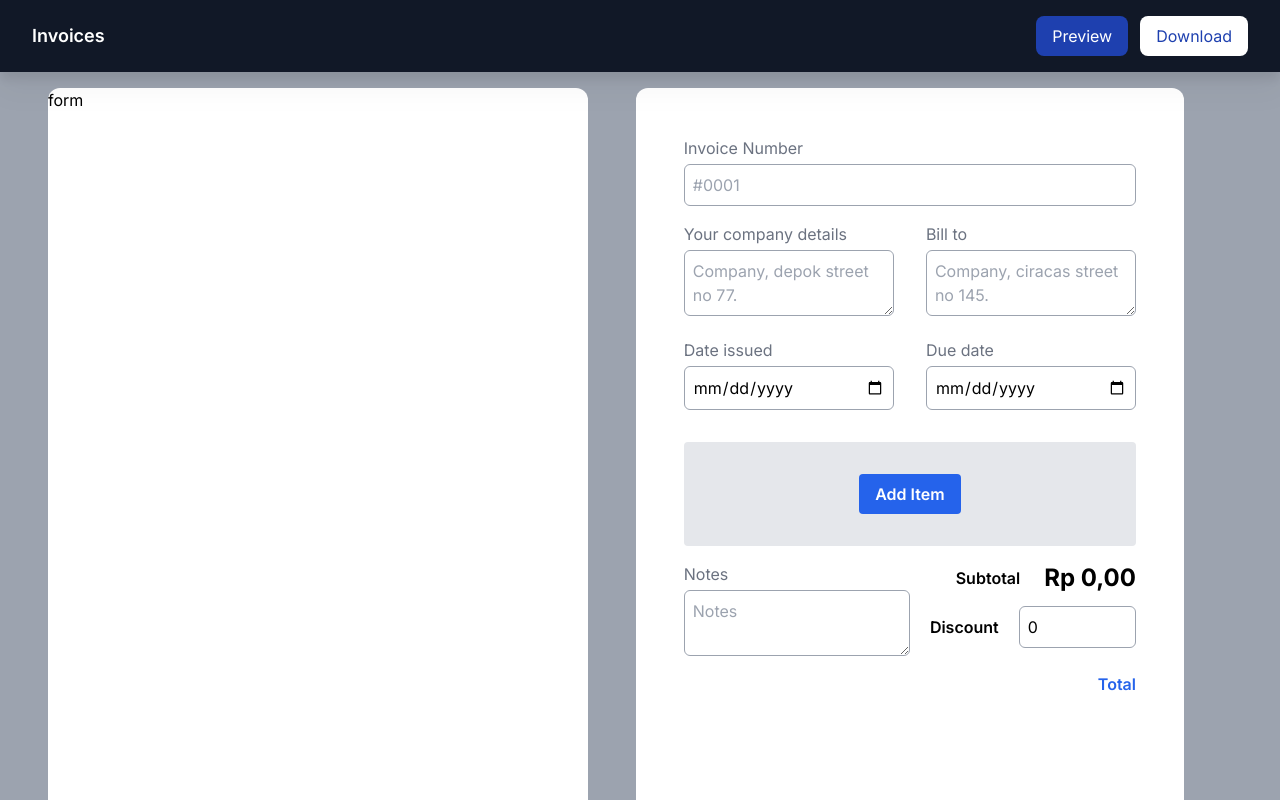
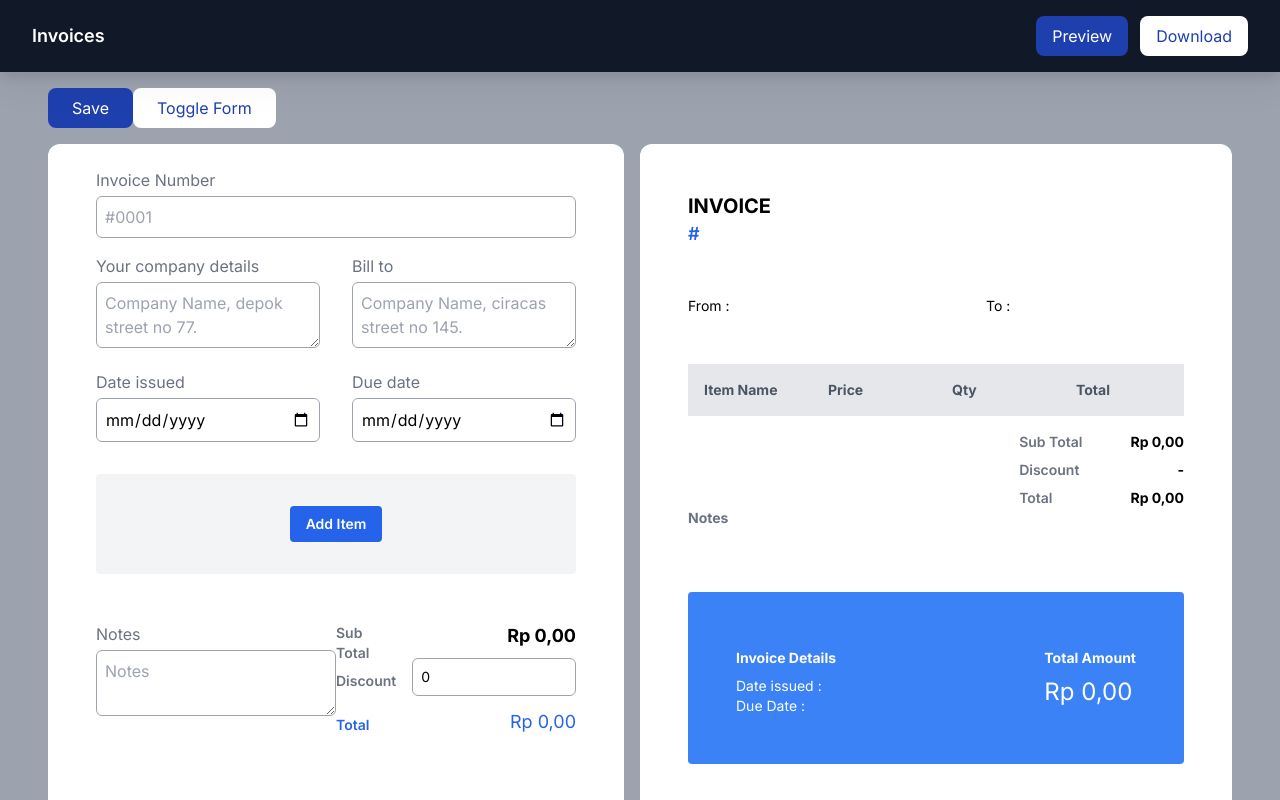
Before and after one commit to rahulsya/Invoice-generator, a Next.js app: page /invoices in a window 1280 px wide. Shown: the top 800 px of the page. Built offline with nearby package versions, Linux system fonts and the light colour scheme.

Commit message:
feat: add preview invoice

```diff
--- a/src/app/invoices/form.tsx
+++ b/src/app/invoices/form.tsx
@@ -4,31 +4,31 @@ import React, { useState } from "react";
 import InvoiceItem from "./invoice-items";
 import useItem from "@/hooks/useItem";
 import { formatNumber } from "@/utils";
+import { Details, Item } from "@/@types/types";
+import useDetail from "@/hooks/useDetail";
 
-type Details = {
-  invoice_number: string;
-  bill_from: string;
-  bill_to: string;
-  date: string;
-  due_date: string;
-  notes: string;
-  discount: number;
+type IProps = {
+  Items: Item[];
+  totalPrice: () => number;
+  setItems: React.Dispatch<React.SetStateAction<Item[]>>;
+  removeItem: (id: number) => void;
+  addNewItem: () => void;
+  // details
+  Details: Details;
+  setDetails: React.Dispatch<React.SetStateAction<Details>>;
 };
 
-function Form() {
-  const { Items, setItems, addNewItem, removeItem, totalPrice } = useItem();
-  const [Details, setDetails] = useState<Details>({
-    invoice_number: "",
-    bill_from: "",
-    bill_to: "",
-    date: "",
-    due_date: "",
-    notes: "",
-    discount: 0,
-  });
-  console.log(Details);
-
+function Form({
+  Items,
+  totalPrice,
+  setItems,
+  removeItem,
+  addNewItem,
+  Details,
+  setDetails,
+}: IProps) {
   const formatTotal = formatNumber(totalPrice());
+  const formatFinalTotal = formatNumber(totalPrice() - Details.discount);
 
   const onChangeDetails = (
     event: React.ChangeEvent<HTMLInputElement | HTMLTextAreaElement>
@@ -52,7 +52,7 @@ function Form() {
         <Input
           onChange={(e) => onChangeDetails(e)}
           value={Details?.bill_from}
-          placeholder="Company, depok street no 77."
+          placeholder="Company Name, depok street no 77."
           title="Your company details"
           name="bill_from"
           type="text-area"
@@ -61,7 +61,7 @@ function Form() {
         <Input
           onChange={(e) => onChangeDetails(e)}
           value={Details?.bill_to}
-          placeholder="Company, ciracas street no 145."
+          placeholder="Company Name, ciracas street no 145."
           title="Bill to"
           name="bill_to"
           type="text-area"
@@ -83,7 +83,7 @@ function Form() {
         />
       </div>
       {/* items */}
-      <div className="bg-gray-200 mt-8 rounded p-4">
+      <div className="bg-gray-100 mt-8 rounded p-4">
         {/* form grup */}
         {Items.map((item, index) => {
           return (
@@ -99,14 +99,14 @@ function Form() {
         <div className="w-full flex justify-center my-4">
           <button
             onClick={() => addNewItem()}
-            className="font-semibold text-white bg-blue-600 rounded px-4 py-2"
+            className="font-semibold text-sm text-white bg-blue-600 rounded px-4 py-2"
           >
             Add Item
           </button>
         </div>
       </div>
       {/* end items */}
-      <div className="flex flex-row items-start mt-4">
+      <div className="flex flex-row items-start mt-12">
         <div className="w-1/2">
           <Input
             onChange={(e) => onChangeDetails(e)}
@@ -117,24 +117,25 @@ function Form() {
             name="notes"
           />
         </div>
-        <div className="w-1/2 flex flex-col justify-end items-end">
-          <div className="flex flex-row items-center">
-            <div className="font-semibold mr-6">Subtotal</div>
-            <div className="font-bold text-2xl">{formatTotal}</div>
+        <div className="w-1/2 flex flex-row justify-end items-center text-sm">
+          <div className="pr-4 text-gray-500 font-semibold">
+            <div className="pb-2">Sub Total</div>
+            <div className="pb-2">Discount</div>
+            <div className="pt-4 text-blue-600">Total</div>
           </div>
-          <div className="flex flex-row items-center py-3">
-            <div className="font-semibold px-5">Discount</div>
+          <div className="text-end items-end">
+            <div className="font-bold text-lg pb-2">{formatTotal}</div>
+            <div>
               <Input
                 onChange={(e) => onChangeDetails(e)}
                 value={Details?.discount.toString()}
                 placeholder="Discount"
                 type="number"
                 name="discount"
-              styles="w-[120px]"
+                styles="text-sm text-end"
               />
             </div>
-          <div className="flex flex-row items-center py-3">
-            <div className="font-semibold text-blue-600">Total</div>
+            <div className="pt-3 text-lg text-blue-600">{formatFinalTotal}</div>
           </div>
         </div>
       </div>
--- a/src/app/invoices/invoice-items.tsx
+++ b/src/app/invoices/invoice-items.tsx
@@ -33,50 +33,50 @@ function InvoiceItem({
 
   return (
     <div>
-      {showHeader && (
-        <div className="flex flex-row text-gray-500 mb-1">
-          <div className="w-[400px] mr-3">Item</div>
-          <div className="w-[200px] mr-3">Price</div>
-          <div className="w-[100px] mr-3">Qty</div>
-          <div className="w-[200px]">Total</div>
-        </div>
-      )}
-      <div className="flex flex-row items-center mb-4">
+      <div className="flex flex-row items-center mb-4 text-sm">
+        <div className="w-[400px] mr-3">
           <Input
             name="name"
             placeholder="Product name"
             onChange={(e) => {
               setItem(e);
             }}
+            title={showHeader ? "Item" : ""}
             type="text"
             value={item?.name}
-          styles="w-[400px] mr-3"
           />
+        </div>
+        <div className="w-[200px] mr-3">
           <Input
             name="price"
             placeholder="Price"
             onChange={(e) => setItem(e)}
+            title={showHeader ? "Price" : ""}
             type="number"
             value={item?.price.toString()}
-          styles="w-[200px] mr-3"
           />
+        </div>
+        <div className="w-[100px] mr-3">
           <Input
             name="qty"
             placeholder="Qty"
             onChange={(e) => setItem(e)}
+            title={showHeader ? "Qty" : ""}
             type="number"
             value={item?.qty.toString()}
-          styles="w-[100px] mr-3"
           />
+        </div>
+        <div className="w-[200px] mr-3">
           <Input
             name="qty"
             placeholder="Qty"
             onChange={(e) => setItem(e)}
+            title={showHeader ? "Total" : ""}
             type="number"
             value={totalPrice.toString()}
-          styles="w-[200px] mr-3"
             disable={true}
           />
+        </div>
         <button onClick={() => onRemoveItem()} className="pl-2">
           ✖
         </button>
--- a/src/app/invoices/page.tsx
+++ b/src/app/invoices/page.tsx
@@ -1,12 +1,71 @@
-import React from "react";
+"use client";
+import React, { useState } from "react";
 import Form from "./form";
+import Preview from "./preview";
+import useItem from "@/hooks/useItem";
+import useDetail from "@/hooks/useDetail";
 
 function Invoices() {
+  const { Items, setItems, addNewItem, removeItem, totalPrice, saveItems } =
+    useItem(
+      localStorage.getItem("items")
+        ? JSON.parse(localStorage.getItem("items") || "")
+        : []
+    );
+  const { Details, setDetails, saveDetails } = useDetail(
+    localStorage.getItem("detail")
+      ? JSON.parse(localStorage.getItem("detail") || "")
+      : {
+          invoice_number: "",
+          bill_from: "",
+          bill_to: "",
+          date: "",
+          due_date: "",
+          notes: "",
+          discount: 0,
+        }
+  );
+
+  const [toggleForm, setToggleForm] = useState(false);
+
   return (
-    <div className="flex flex-col lg:flex-row min-h-screen">
-      <div className="w-full h-screen lg:w-1/2 bg-white rounded-xl">form</div>
-      <div className="w-full min-h-screen lg:w-1/2  lg:mx-12 bg-white rounded-xl mt-4 lg:mt-0 p-12">
-        <Form />
+    <div>
+      <button
+        onClick={() => {
+          saveItems();
+          saveDetails();
+        }}
+        className="py-2 px-6 rounded-lg bg-blue-800 text-white mb-4"
+      >
+        Save
+      </button>
+      <button
+        onClick={() => setToggleForm((state) => !state)}
+        className="py-2 px-6 rounded-lg bg-white text-blue-800 mb-4"
+      >
+        Toggle Form
+      </button>
+      <div className="flex flex-col lg:flex-row min-h-screen">
+        {!toggleForm && (
+          <div className="w-full min-h-screen lg:w-1/2 bg-white rounded-xl px-12 pt-6">
+            <Form
+              addNewItem={addNewItem}
+              removeItem={removeItem}
+              Items={Items}
+              totalPrice={totalPrice}
+              setItems={setItems}
+              setDetails={setDetails}
+              Details={Details}
+            />
+          </div>
+        )}
+        <div
+          className={`w-full min-h-screen ${
+            toggleForm ? "w-full" : "lg:w-1/2 ml-4"
+          }  mt-4 lg:mt-0 bg-white rounded-xl p-12`}
+        >
+          <Preview totalPrice={totalPrice} Items={Items} Details={Details} />
+        </div>
       </div>
     </div>
   );
--- /dev/null
+++ b/src/app/invoices/preview.tsx
@@ -0,0 +1,113 @@
+"use client";
+import React from "react";
+import { Details, Item } from "@/@types/types";
+import { formatNumber } from "@/utils";
+
+type IProps = {
+  Items: Item[];
+  totalPrice: () => number;
+  Details: Details;
+};
+
+function Preview({ Items, Details, totalPrice }: IProps) {
+  const {
+    bill_from,
+    bill_to,
+    invoice_number,
+    notes,
+    discount,
+    due_date,
+    date,
+  } = Details;
+
+  const formatTotal = formatNumber(totalPrice());
+  const formatFinalTotal = formatNumber(totalPrice() - Details.discount);
+  return (
+    <div>
+      {/* title header */}
+      <div>
+        <div className="text-xl font-bold">INVOICE</div>
+        <div className="text-lg font-semibold text-blue-600 uppercase">
+          # {invoice_number}
+        </div>
+      </div>
+      {/* end title header */}
+
+      {/* addres */}
+      <div className="mt-12 flex flex-row">
+        <div className="mr-12 text-sm">
+          <div>From : </div>
+          <div className="font-semibold">{bill_from.split(",")[0]}</div>
+          <div className="w-[250px] ">{bill_from}</div>
+        </div>
+        <div className="text-sm">
+          <div>To : </div>
+          <div className="font-semibold">{bill_to.split(",")[0]}</div>
+          <div className="w-[250px] text-sm">{bill_to}</div>
+        </div>
+      </div>
+      {/* end address */}
+
+      {/* items */}
+      <table className="table-fixed w-full mt-12 text-sm">
+        <thead className="py-12 bg-gray-200 rounded">
+          <tr className="text-gray-600 ">
+            <th className="text-start px-4 py-4">Item Name</th>
+            <th className="text-start px-4 py-4">Price</th>
+            <th className="text-start px-4 py-4">Qty</th>
+            <th className="text-start px-4 py-4">Total</th>
+          </tr>
+        </thead>
+        <tbody>
+          {Items.map((item) => (
+            <tr className="border">
+              <td className="px-4 py-3">{item.name}</td>
+              <td className="px-4 py-3">{formatNumber(item.price)}</td>
+              <td className="px-4 py-3">{item.qty}</td>
+              <td className="px-4 py-3">
+                {formatNumber(item.price * item.qty)}
+              </td>
+            </tr>
+          ))}
+        </tbody>
+      </table>
+      {/* end items */}
+
+      {/* total */}
+      <div className="flex flex-row justify-end mt-4 items-center text-sm">
+        <div className="text-gray-500 mr-12 font-semibold space-y-2">
+          <div>Sub Total</div>
+          <div>Discount</div>
+          <div>Total</div>
+        </div>
+        <div className="text-end font-bold space-y-2">
+          <div>{formatTotal}</div>
+          <div>{discount ? `- ${formatNumber(discount)}` : "-"}</div>
+          <div>{formatFinalTotal}</div>
+        </div>
+      </div>
+      {/* end Total */}
+
+      {/* notes */}
+      <div className="text-gray-500 text-sm font-bold">Notes</div>
+      <div className="text-sm py-2">{notes}</div>
+      {/* end notes */}
+
+      <div className="bg-blue-500 p-12 text-white text-sm rounded mt-12 w-full">
+        <div className="flex flex-row justify-between">
+          <div>
+            <div className="font-bold py-2">Invoice Details</div>
+            <div>Date issued : {date}</div>
+            <div>Due Date : {due_date}</div>
+          </div>
+          <div>
+            <div className="font-bold py-2 text-end">Total Amount</div>
+            <div className="text-2xl">{formatFinalTotal}</div>
+          </div>
+        </div>
+      </div>
+    </div>
+  );
+}
+
+export default Preview;
--- /dev/null
+++ b/src/hooks/useDetail/index.tsx
@@ -0,0 +1,17 @@
+"use cliet";
+import { Details } from "@/@types/types";
+import React, { useState } from "react";
+
+export default function useDetail(detail: Details) {
+  const [Details, setDetails] = useState<Details>(detail);
+
+  const saveDetails = () => {
+    localStorage.setItem("detail", JSON.stringify(Details));
+  };
+
+  return {
+    Details,
+    setDetails,
+    saveDetails,
+  };
+}
--- a/src/hooks/useItem/index.tsx
+++ b/src/hooks/useItem/index.tsx
@@ -2,8 +2,8 @@
 import { Item } from "@/@types/types";
 import { useState } from "react";
 
-function useItem() {
-  const [Items, setItems] = useState<Item[]>([]);
+function useItem(data: Item[]) {
+  const [Items, setItems] = useState<Item[]>(data);
 
   const addNewItem = () => {
     setItems((state) => [
@@ -13,7 +13,6 @@ function useItem() {
         name: "",
         price: 0,
         qty: 0,
-        total: 0,
       },
     ]);
   };
@@ -27,12 +26,17 @@ function useItem() {
     return Items.reduce((acc, curr) => acc + curr.price * curr.qty, 0);
   };
 
+  const saveItems = () => {
+    localStorage.setItem("items", JSON.stringify(Items));
+  };
+
   return {
     Items,
     setItems,
     addNewItem,
     removeItem,
     totalPrice,
+    saveItems,
   };
 }
 
```
Also changed, not shown: src/@types/types.tsx (+9 -0 lines). Lines whose indentation alone changed are shown as unchanged.
